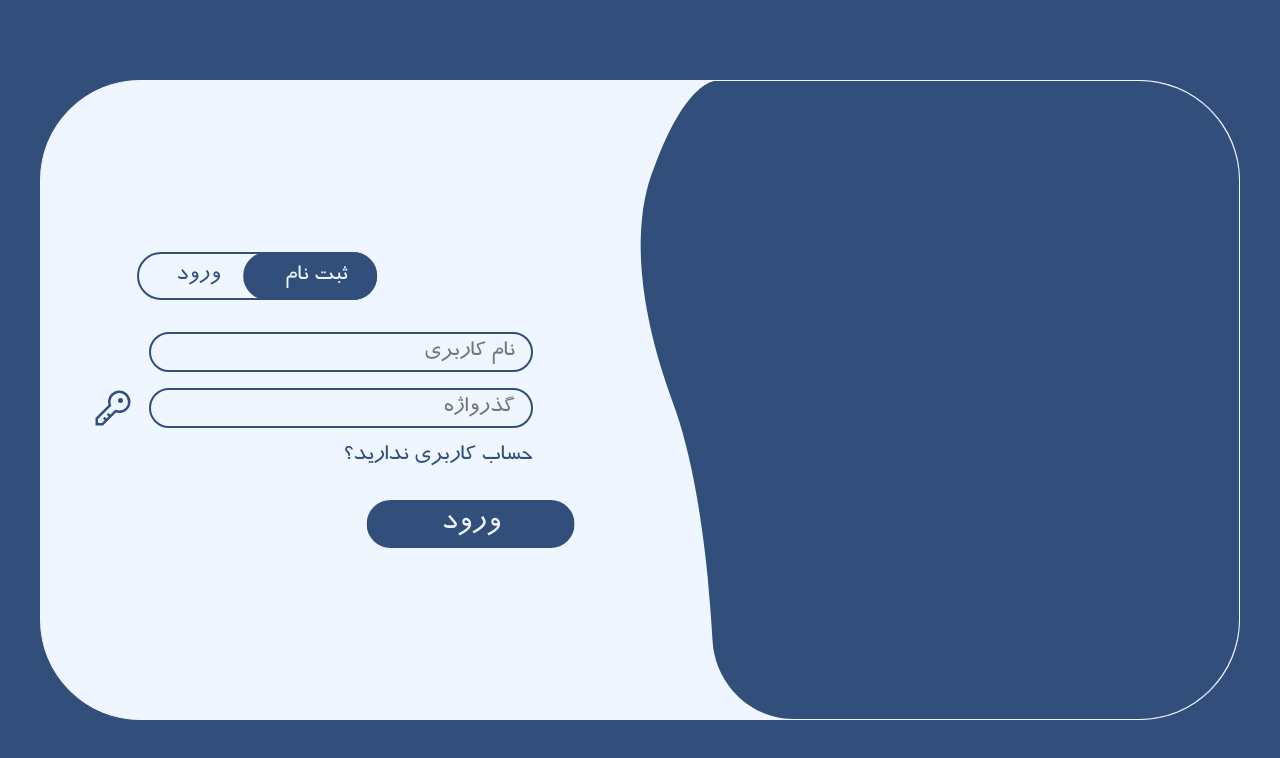
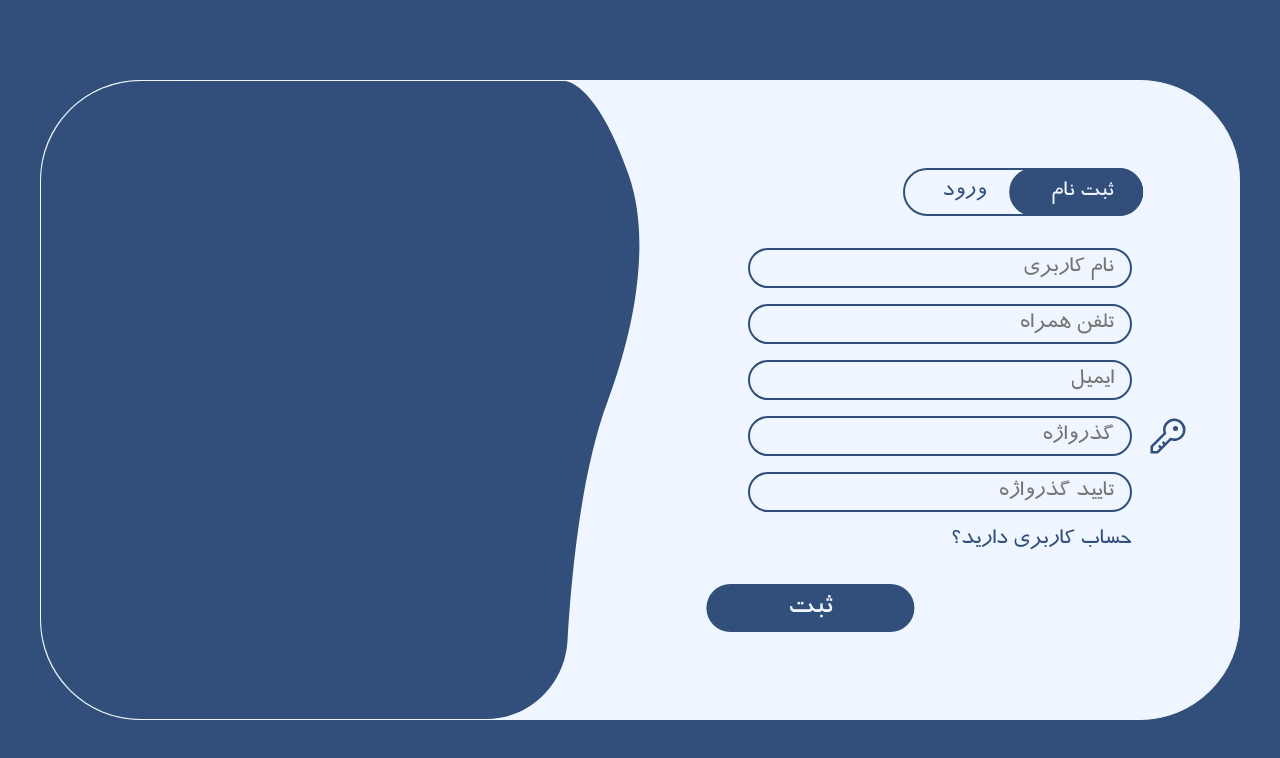
Before and after one commit to Navid079/Project, a React (Create React App) app in the folder frontend/: page / in a window 1280 px wide. Both pictures are taken after a click on the button "ثبت نام". Shown: the top 758 px of the page. Built offline with nearby package versions, Linux system fonts and the light colour scheme; some icons are missing.

Commit message:
Toggle button functionality added.

```diff
--- a/frontend/src/App.css
+++ b/frontend/src/App.css
@@ -1,4 +1,4 @@
-.container{
+.container {
   display: flex;
   justify-content: center;
   align-items: flex-start;
@@ -7,6 +7,14 @@
   height: 100vh;
 }
 
+.g-hidden {
+  display: none;
+}
+
+.g-flipped {
+  transform: rotateY(180deg);
+}
+
 @media screen and (min-width: 1024px) {
   .container {
     align-items: center;
--- a/frontend/src/components/UI/Toggle.js
+++ b/frontend/src/components/UI/Toggle.js
@@ -1,7 +1,7 @@
 import { useRef } from "react";
 import "./Toggle.css";
 
-const Toggle = ({ className, leftLabel, rightLabel, onToggle }) => {
+const Toggle = ({ className, leftLabel, rightLabel, reference, onToggle }) => {
   const toggler = useRef();
 
   const toggleHandler = (event) => {
@@ -20,7 +20,7 @@ const Toggle = ({ className, leftLabel, rightLabel, onToggle }) => {
   };
 
   return (
-    <div className={`toggle ${className}`}>
+    <div className={`toggle ${className}`} ref={reference}>
       <div className="toggle__toggler" ref={toggler} />
       <button className="toggle__toggle-button active" onClick={toggleHandler}>
         {leftLabel}
--- a/frontend/src/pages/Index/Index.css
+++ b/frontend/src/pages/Index/Index.css
@@ -67,10 +67,6 @@
   --btn-font-size: 1.5rem;
   transform: translateX(-40%);
   margin-top: 2rem;
-}
-
-.g-flipped {
-  transform: rotateY(180deg);
 }
 
 /*
--- a/frontend/src/pages/Index/Index.js
+++ b/frontend/src/pages/Index/Index.js
@@ -1,36 +1,54 @@
-import React from 'react';
+import React, { useRef } from "react";
 
-import './Index.css';
+import "./Index.css";
 
-import Button from '../../components/UI/Button/Button';
-import Toggle from '../../components/UI/Toggle';
-import IconInput from '../../components/Index/IconInput';
+import Button from "../../components/UI/Button/Button";
+import Toggle from "../../components/UI/Toggle";
+import IconInput from "../../components/Index/IconInput";
 
 export default function Index() {
-  const toggleHandler = position => {
-    // will be added
-    // position argument can be "left" or "right"
+  const toggle = useRef();
+  const index = useRef();
+  const loginControls = useRef();
+  const signupControls = useRef();
+  const indexBody = useRef();
+
+  const toggleHandler = (position) => {
+    if (position === "left") {
+      toggle.current.classList.add("index__toggle--flipped");
+      index.current.classList.add("g-flipped");
+      indexBody.current.classList.add("g-flipped");
+      loginControls.current.classList.remove("g-hidden");
+      signupControls.current.classList.add("g-hidden");
+    } else {
+      toggle.current.classList.remove("index__toggle--flipped");
+      index.current.classList.remove("g-flipped");
+      indexBody.current.classList.remove("g-flipped");
+      loginControls.current.classList.add("g-hidden");
+      signupControls.current.classList.remove("g-hidden");
+    }
   };
-  const loginSubmitHandler = event => {
+  const loginSubmitHandler = (event) => {
     event.preventDefault();
     // will be added
   };
-  const signupSubmitHandler = event => {
+  const signupSubmitHandler = (event) => {
     event.preventDefault();
     // will be added
   };
 
   return (
-    <div className="index g-flipped">
+    <div className="index g-flipped" ref={index}>
       {/* =========         WAVE         ========= */}
       <div className="index__wave" />
 
-      <main className="index__body g-flipped">
+      <main className="index__body g-flipped" ref={indexBody}>
         {/* =========        TOGGLE        ========= */}
         <Toggle
           className="index__toggle index__toggle--flipped"
           leftLabel="ورود"
           rightLabel="ثبت نام"
+          reference={toggle}
           onToggle={toggleHandler}
         />
 
@@ -40,6 +58,7 @@ export default function Index() {
           <form
             className="index__controls"
             onSubmit={loginSubmitHandler}
+            ref={loginControls}
           >
             <IconInput
               className="index__txt-input"
@@ -59,15 +78,17 @@ export default function Index() {
             />
             <button className="index__link">حساب کاربری ندارید؟</button>
             <div className="index__submit-container g-flipped">
-              <Button className="index__submit index__submit--flipped">ورود</Button>
+              <Button className="index__submit index__submit--flipped">
+                ورود
+              </Button>
             </div>
           </form>
 
           {/* ========= SIGNUP FORM CONTAINER ========= */}
           <form
-            className="index__controls"
+            className="index__controls g-hidden"
             onSubmit={signupSubmitHandler}
-            style={{display: "none"}}
+            ref={signupControls}
           >
             <IconInput
               icon="healthicons:ui-user-profile-outline"
```
